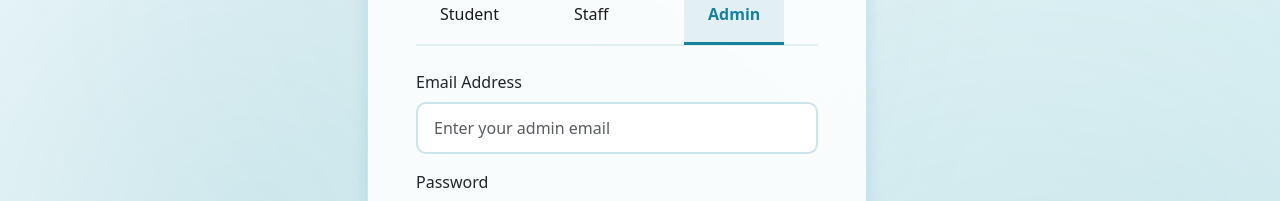
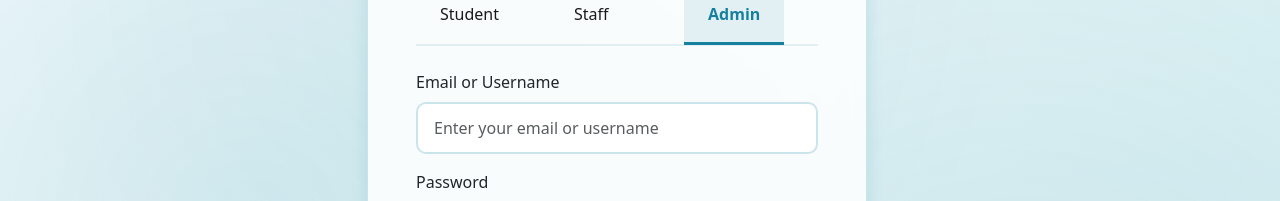
Before and after one commit to riamapp/agentic-frontend, a Vue app: page /login in a window 1280 px wide. Both pictures are taken after a click on the button "Admin". Shown: the part 177-378 px from the top of the page. Built offline with nearby package versions, Linux system fonts and the light colour scheme; no server answers.

Commit message:
Dashboard redirects

```diff
--- a/src/CallbackView.vue
+++ b/src/CallbackView.vue
@@ -38,21 +38,17 @@ onMounted(async () => {
       }
 
       // Determine user role and redirect to appropriate dashboard
-      // First check if role was stored from login tab selection
       // Check both sessionStorage and localStorage (in case sessionStorage was cleared)
       let userRole = sessionStorage.getItem('userRole') || localStorage.getItem('userRole')
 
-      console.log('Retrieved user role from storage:', userRole)
+      console.log('🔍 Checking stored role after auth...')
+      console.log('📦 sessionStorage userRole:', sessionStorage.getItem('userRole'))
+      console.log('📦 localStorage userRole:', localStorage.getItem('userRole'))
+      console.log('✅ Selected role:', userRole)
 
-      // TODO: Later, get role from token claims or backend API
-      // For now, use the role from login tab selection
-      if (userRole) {
-        // Keep role in localStorage for future sessions (until logout)
-        // Don't remove it here - we'll clear it on logout
-        localStorage.setItem('userRole', userRole)
+      // Map role to dashboard route based on button clicked
+      let dashboardRoute = '/student' // Default fallback
 
-        // Map role to dashboard route
-        let dashboardRoute = '/student' // Default
       if (userRole === 'student') {
         dashboardRoute = '/student'
       } else if (userRole === 'teacher') {
@@ -61,14 +57,13 @@ onMounted(async () => {
         dashboardRoute = '/admin'
       }
 
-        console.log('Redirecting to dashboard based on role:', userRole, '->', dashboardRoute)
+      // Keep role in localStorage for future sessions (until logout)
+      if (userRole) {
+        localStorage.setItem('userRole', userRole)
+      }
+
+      console.log('🚀 Redirecting to dashboard:', dashboardRoute, 'based on role:', userRole)
       router.push(dashboardRoute)
-      } else {
-        // Default: redirect to student dashboard if no role stored
-        // TODO: Get role from backend/token in future
-        console.log('No role stored, redirecting to student dashboard...')
-        router.push('/student')
-      }
     } catch (err) {
       console.error('Callback error:', err)
       console.error('Auth store error:', authStore.error)
--- a/src/LoginView.vue
+++ b/src/LoginView.vue
@@ -26,7 +26,9 @@ const handleLogin = async (userType) => {
   // Use both sessionStorage and localStorage to ensure it persists through Cognito redirect
   sessionStorage.setItem('userRole', userType)
   localStorage.setItem('userRole', userType)
-  console.log('Storing user role:', userType)
+  console.log('🔐 Storing user role for redirect:', userType)
+  console.log('📦 Stored in sessionStorage:', sessionStorage.getItem('userRole'))
+  console.log('📦 Stored in localStorage:', localStorage.getItem('userRole'))
   // Redirect to Cognito login
   await authStore.login()
 }
@@ -141,13 +143,13 @@ const handleAdminLogin = () => {
                 <div v-show="activeTab === 'staff'" class="tab-pane fade" :class="{ 'show active': activeTab === 'staff' }">
                   <form @submit.prevent="handleStaffLogin">
                     <div class="mb-3">
-                      <label for="staffEmail" class="form-label">Email Address</label>
+                      <label for="staffEmail" class="form-label">Email or Username</label>
                       <input
-                        type="email"
+                        type="text"
                         class="form-control"
                         id="staffEmail"
                         v-model="staffEmail"
-                        placeholder="Enter your email"
+                        placeholder="Enter your email or username"
                         required
                       />
                     </div>
@@ -184,13 +186,13 @@ const handleAdminLogin = () => {
                 <div v-show="activeTab === 'admin'" class="tab-pane fade" :class="{ 'show active': activeTab === 'admin' }">
                   <form @submit.prevent="handleAdminLogin">
                     <div class="mb-3">
-                      <label for="adminEmail" class="form-label">Email Address</label>
+                      <label for="adminEmail" class="form-label">Email or Username</label>
                       <input
-                        type="email"
+                        type="text"
                         class="form-control"
                         id="adminEmail"
                         v-model="adminEmail"
-                        placeholder="Enter your admin email"
+                        placeholder="Enter your email or username"
                         required
                       />
                     </div>
```
Lines whose indentation alone changed are shown as unchanged.
